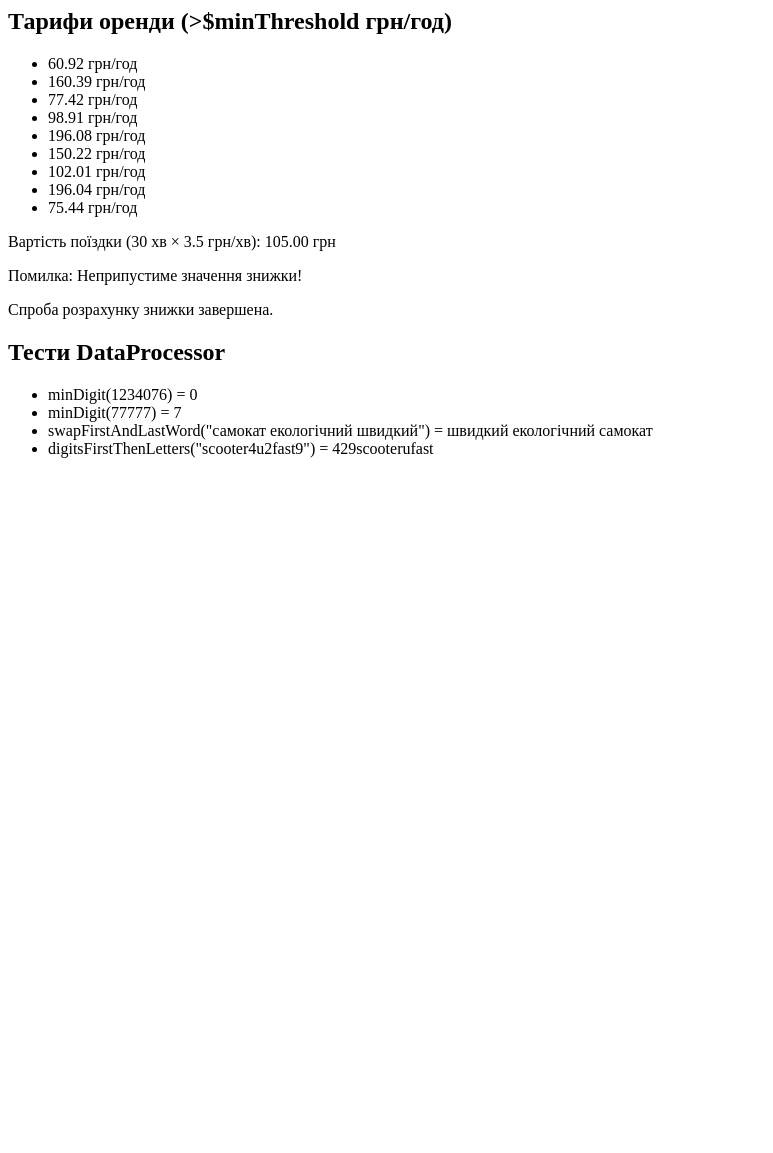
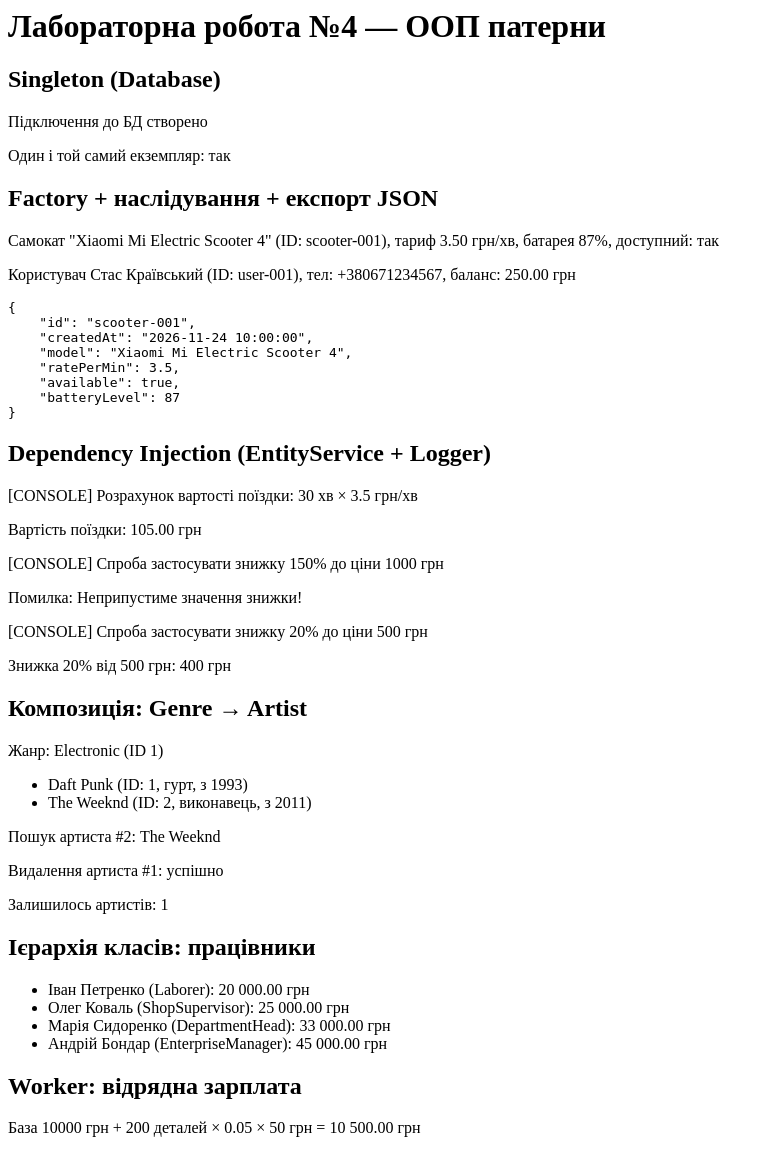
Before and after one commit to farp1n/php-ci-cd, a PHP site: page / in a window 1280 px wide. Shown: the whole page, without its empty margins (0-773 px from the left). Before the commit the page ends 458 px from the top, so only its background shows below. Run offline with PHP 8.4, Linux system fonts and the light colour scheme.

Commit message:
Реалізовано ООП архітектуру та патерни (Fixes #11) (#12)

```diff
--- /dev/null
+++ b/app/Core/Database.php
@@ -0,0 +1,27 @@
+<?php
+
+declare(strict_types=1);
+
+namespace App\Core;
+
+final class Database
+{
+    private static ?self $instance = null;
+
+    private function __construct()
+    {
+        echo "Підключення до БД створено\n";
+    }
+
+    private function __clone() {}
+
+    public function __wakeup(): void
+    {
+        throw new \LogicException('Cannot unserialize singleton');
+    }
+
+    public static function getInstance(): self
+    {
+        return self::$instance ??= new self;
+    }
+}
--- /dev/null
+++ b/app/Core/EntityFactory.php
@@ -0,0 +1,38 @@
+<?php
+
+declare(strict_types=1);
+
+namespace App\Core;
+
+use App\Models\AbstractEntity;
+use App\Models\Scooter;
+use App\Models\User;
+use InvalidArgumentException;
+
+class EntityFactory
+{
+    /**
+     * @param  array<string, mixed>  $data
+     */
+    public static function createEntity(string $type, array $data): AbstractEntity
+    {
+        return match ($type) {
+            'scooter' => new Scooter(
+                id: $data['id'],
+                createdAt: $data['createdAt'],
+                model: $data['model'],
+                ratePerMin: $data['ratePerMin'],
+                available: $data['available'],
+                batteryLevel: $data['batteryLevel'],
+            ),
+            'user' => new User(
+                id: $data['id'],
+                createdAt: $data['createdAt'],
+                name: $data['name'],
+                phone: $data['phone'],
+                balance: $data['balance'],
+            ),
+            default => throw new InvalidArgumentException("Невідомий тип сутності: {$type}"),
+        };
+    }
+}
--- /dev/null
+++ b/app/Interfaces/ExportableInterface.php
@@ -0,0 +1,10 @@
+<?php
+
+declare(strict_types=1);
+
+namespace App\Interfaces;
+
+interface ExportableInterface
+{
+    public function exportToJson(): string;
+}
--- /dev/null
+++ b/app/Interfaces/LoggerInterface.php
@@ -0,0 +1,10 @@
+<?php
+
+declare(strict_types=1);
+
+namespace App\Interfaces;
+
+interface LoggerInterface
+{
+    public function log(string $message): void;
+}
--- /dev/null
+++ b/app/Models/AbstractEntity.php
@@ -0,0 +1,15 @@
+<?php
+
+declare(strict_types=1);
+
+namespace App\Models;
+
+abstract class AbstractEntity
+{
+    public function __construct(
+        protected string $id,
+        protected string $createdAt,
+    ) {}
+
+    abstract public function getDetails(): string;
+}
--- /dev/null
+++ b/app/Models/Scooter.php
@@ -0,0 +1,36 @@
+<?php
+
+declare(strict_types=1);
+
+namespace App\Models;
+
+use App\Interfaces\ExportableInterface;
+use App\Traits\JsonExportTrait;
+
+class Scooter extends AbstractEntity implements ExportableInterface
+{
+    use JsonExportTrait;
+
+    public function __construct(
+        string $id,
+        string $createdAt,
+        private string $model,
+        private float $ratePerMin,
+        private bool $available,
+        private int $batteryLevel,
+    ) {
+        parent::__construct($id, $createdAt);
+    }
+
+    public function getDetails(): string
+    {
+        return sprintf(
+            'Самокат "%s" (ID: %s), тариф %.2f грн/хв, батарея %d%%, доступний: %s',
+            $this->model,
+            $this->id,
+            $this->ratePerMin,
+            $this->batteryLevel,
+            $this->available ? 'так' : 'ні',
+        );
+    }
+}
--- /dev/null
+++ b/app/Models/User.php
@@ -0,0 +1,34 @@
+<?php
+
+declare(strict_types=1);
+
+namespace App\Models;
+
+use App\Interfaces\ExportableInterface;
+use App\Traits\JsonExportTrait;
+
+class User extends AbstractEntity implements ExportableInterface
+{
+    use JsonExportTrait;
+
+    public function __construct(
+        string $id,
+        string $createdAt,
+        private string $name,
+        private string $phone,
+        private float $balance,
+    ) {
+        parent::__construct($id, $createdAt);
+    }
+
+    public function getDetails(): string
+    {
+        return sprintf(
+            'Користувач %s (ID: %s), тел: %s, баланс: %.2f грн',
+            $this->name,
+            $this->id,
+            $this->phone,
+            $this->balance,
+        );
+    }
+}
--- /dev/null
+++ b/app/Services/ConsoleLogger.php
@@ -0,0 +1,15 @@
+<?php
+
+declare(strict_types=1);
+
+namespace App\Services;
+
+use App\Interfaces\LoggerInterface;
+
+class ConsoleLogger implements LoggerInterface
+{
+    public function log(string $message): void
+    {
+        echo '[CONSOLE] '.$message.PHP_EOL;
+    }
+}
--- a/app/Services/EntityService.php
+++ b/app/Services/EntityService.php
@@ -2,10 +2,17 @@
 
 declare(strict_types=1);
 
-/**
- * Бізнес-логіка сутності Scooter (мікромобільність):
- * розрахунок вартості поїздки та застосування знижки.
- */
+namespace App\Services;
+
+use App\Interfaces\LoggerInterface;
+use Exception;
+use InvalidArgumentException;
+
+class EntityService
+{
+    public function __construct(
+        private LoggerInterface $logger,
+    ) {}
 
     /**
      * Розраховує вартість поїздки на самокаті.
@@ -14,8 +21,10 @@ declare(strict_types=1);
      * @param  float  $ratePerMin  тариф за хвилину (грн)
      * @return float вартість поїздки (грн)
      */
-function calculateRideCost(int $minutes, float $ratePerMin): float
+    public function calculateRideCost(int $minutes, float $ratePerMin): float
     {
+        $this->logger->log("Розрахунок вартості поїздки: {$minutes} хв × {$ratePerMin} грн/хв");
+
         if ($minutes <= 0) {
             throw new InvalidArgumentException('Тривалість поїздки має бути додатною!');
         }
@@ -35,11 +44,14 @@ function calculateRideCost(int $minutes, float $ratePerMin): float
      *
      * @throws Exception якщо знижка поза допустимим діапазоном
      */
-function applyDiscount(float $price, float $discount): float
+    public function applyDiscount(float $price, float $discount): float
     {
+        $this->logger->log("Спроба застосувати знижку {$discount}% до ціни {$price} грн");
+
         if ($discount < 0 || $discount > 100) {
             throw new Exception('Неприпустиме значення знижки!');
         }
 
         return $price - ($price * ($discount / 100));
     }
+}
--- /dev/null
+++ b/app/Tasks/Artist.php
@@ -0,0 +1,46 @@
+<?php
+
+declare(strict_types=1);
+
+namespace App\Tasks;
+
+class Artist
+{
+    public function __construct(
+        private int $id,
+        private string $name,
+        private bool $isBand,
+        private int $startYear,
+    ) {}
+
+    public function getId(): int
+    {
+        return $this->id;
+    }
+
+    public function getName(): string
+    {
+        return $this->name;
+    }
+
+    public function isBand(): bool
+    {
+        return $this->isBand;
+    }
+
+    public function getStartYear(): int
+    {
+        return $this->startYear;
+    }
+
+    public function getDetails(): string
+    {
+        return sprintf(
+            '%s (ID: %d, %s, з %d)',
+            $this->name,
+            $this->id,
+            $this->isBand ? 'гурт' : 'виконавець',
+            $this->startYear,
+        );
+    }
+}
--- /dev/null
+++ b/app/Tasks/DepartmentHead.php
@@ -0,0 +1,23 @@
+<?php
+
+declare(strict_types=1);
+
+namespace App\Tasks;
+
+class DepartmentHead extends ShopSupervisor
+{
+    public function __construct(
+        int $id,
+        string $name,
+        float $baseSalary,
+        float $shopBonus,
+        private float $departmentBonus,
+    ) {
+        parent::__construct($id, $name, $baseSalary, $shopBonus);
+    }
+
+    public function calculateSalary(): float
+    {
+        return parent::calculateSalary() + $this->departmentBonus;
+    }
+}
--- /dev/null
+++ b/app/Tasks/Employee.php
@@ -0,0 +1,26 @@
+<?php
+
+declare(strict_types=1);
+
+namespace App\Tasks;
+
+abstract class Employee
+{
+    public function __construct(
+        protected int $id,
+        protected string $name,
+        protected float $baseSalary,
+    ) {}
+
+    abstract public function calculateSalary(): float;
+
+    public function getName(): string
+    {
+        return $this->name;
+    }
+
+    public function getRole(): string
+    {
+        return static::class;
+    }
+}
--- /dev/null
+++ b/app/Tasks/EnterpriseManager.php
@@ -0,0 +1,24 @@
+<?php
+
+declare(strict_types=1);
+
+namespace App\Tasks;
+
+class EnterpriseManager extends DepartmentHead
+{
+    public function __construct(
+        int $id,
+        string $name,
+        float $baseSalary,
+        float $shopBonus,
+        float $departmentBonus,
+        private float $enterpriseBonus,
+    ) {
+        parent::__construct($id, $name, $baseSalary, $shopBonus, $departmentBonus);
+    }
+
+    public function calculateSalary(): float
+    {
+        return parent::calculateSalary() + $this->enterpriseBonus;
+    }
+}
--- /dev/null
+++ b/app/Tasks/Genre.php
@@ -0,0 +1,69 @@
+<?php
+
+declare(strict_types=1);
+
+namespace App\Tasks;
+
+class Genre
+{
+    /** @var Artist[] */
+    private array $artists = [];
+
+    public function __construct(
+        private int $genreId,
+        private string $name,
+    ) {}
+
+    public function getGenreId(): int
+    {
+        return $this->genreId;
+    }
+
+    public function getName(): string
+    {
+        return $this->name;
+    }
+
+    public function addArtist(Artist $artist): void
+    {
+        foreach ($this->artists as $existing) {
+            if ($existing->getId() === $artist->getId()) {
+                return;
+            }
+        }
+        $this->artists[] = $artist;
+    }
+
+    public function removeArtist(int $id): bool
+    {
+        foreach ($this->artists as $index => $artist) {
+            if ($artist->getId() === $id) {
+                unset($this->artists[$index]);
+                $this->artists = array_values($this->artists);
+
+                return true;
+            }
+        }
+
+        return false;
+    }
+
+    public function findArtist(int $id): ?Artist
+    {
+        foreach ($this->artists as $artist) {
+            if ($artist->getId() === $id) {
+                return $artist;
+            }
+        }
+
+        return null;
+    }
+
+    /**
+     * @return Artist[]
+     */
+    public function getArtists(): array
+    {
+        return $this->artists;
+    }
+}
--- /dev/null
+++ b/app/Tasks/Laborer.php
@@ -0,0 +1,13 @@
+<?php
+
+declare(strict_types=1);
+
+namespace App\Tasks;
+
+class Laborer extends Employee
+{
+    public function calculateSalary(): float
+    {
+        return $this->baseSalary;
+    }
+}
--- /dev/null
+++ b/app/Tasks/ShopSupervisor.php
@@ -0,0 +1,22 @@
+<?php
+
+declare(strict_types=1);
+
+namespace App\Tasks;
+
+class ShopSupervisor extends Laborer
+{
+    public function __construct(
+        int $id,
+        string $name,
+        float $baseSalary,
+        private float $shopBonus,
+    ) {
+        parent::__construct($id, $name, $baseSalary);
+    }
+
+    public function calculateSalary(): float
+    {
+        return parent::calculateSalary() + $this->shopBonus;
+    }
+}
--- /dev/null
+++ b/app/Tasks/Worker.php
@@ -0,0 +1,21 @@
+<?php
+
+declare(strict_types=1);
+
+namespace App\Tasks;
+
+class Worker
+{
+    public function __construct(
+        private readonly float $baseRate,
+        private readonly float $piecePrice,
+    ) {}
+
+    /**
+     * Зарплата = $Base + ($PCount * 0.05 * $PP)
+     */
+    public function calculateSalary(int $partsCount): float
+    {
+        return $this->baseRate + ($partsCount * 0.05 * $this->piecePrice);
+    }
+}
--- /dev/null
+++ b/app/Traits/JsonExportTrait.php
@@ -0,0 +1,16 @@
+<?php
+
+declare(strict_types=1);
+
+namespace App\Traits;
+
+trait JsonExportTrait
+{
+    public function exportToJson(): string
+    {
+        return json_encode(
+            get_object_vars($this),
+            JSON_UNESCAPED_UNICODE | JSON_PRETTY_PRINT | JSON_THROW_ON_ERROR,
+        );
+    }
+}
--- a/index.php
+++ b/index.php
@@ -2,50 +2,94 @@
 
 declare(strict_types=1);
 
-use Faker\Factory;
+use App\Core\Database;
+use App\Core\EntityFactory;
+use App\Services\ConsoleLogger;
+use App\Services\EntityService;
+use App\Tasks\Artist;
+use App\Tasks\DepartmentHead;
+use App\Tasks\EnterpriseManager;
+use App\Tasks\Genre;
+use App\Tasks\Laborer;
+use App\Tasks\ShopSupervisor;
+use App\Tasks\Worker;
 
 require_once __DIR__.'/vendor/autoload.php';
-require_once __DIR__.'/app/Services/EntityService.php';
-require_once __DIR__.'/app/Services/DataProcessor.php';
 
-$faker = Factory::create();
+echo '<h1>Лабораторна робота №4 — ООП патерни</h1>';
 
-$prices = [];
-for ($i = 0; $i < 10; $i++) {
-    $prices[] = $faker->randomFloat(2, 20, 200);
+// Singleton
+echo '<h2>Singleton (Database)</h2>';
+$db1 = Database::getInstance();
+$db2 = Database::getInstance();
+echo '<p>Один і той самий екземпляр: '.($db1 === $db2 ? 'так' : 'ні').'</p>';
+
+// Factory + AbstractEntity + JsonExportTrait
+echo '<h2>Factory + наслідування + експорт JSON</h2>';
+$scooter = EntityFactory::createEntity('scooter', [
+    'id' => 'scooter-001',
+    'createdAt' => '2026-11-24 10:00:00',
+    'model' => 'Xiaomi Mi Electric Scooter 4',
+    'ratePerMin' => 3.5,
+    'available' => true,
+    'batteryLevel' => 87,
+]);
+$user = EntityFactory::createEntity('user', [
+    'id' => 'user-001',
+    'createdAt' => '2026-11-24 10:05:00',
+    'name' => 'Стас Краївський',
+    'phone' => '+380671234567',
+    'balance' => 250.0,
+]);
+echo '<p>'.$scooter->getDetails().'</p>';
+echo '<p>'.$user->getDetails().'</p>';
+echo '<pre>'.$scooter->exportToJson().'</pre>';
+
+// Dependency Injection
+echo '<h2>Dependency Injection (EntityService + Logger)</h2>';
+$service = new EntityService(new ConsoleLogger);
+$cost = $service->calculateRideCost(30, 3.5);
+echo '<p>Вартість поїздки: '.number_format($cost, 2, '.', ' ').' грн</p>';
+try {
+    $service->applyDiscount(1000.0, 150.0);
+} catch (Exception $e) {
+    echo '<p>Помилка: '.$e->getMessage().'</p>';
 }
+echo '<p>Знижка 20% від 500 грн: '.$service->applyDiscount(500.0, 20.0).' грн</p>';
 
-$minThreshold = 50.0;
+// Варіант 17 — Табл. 4.2: композиція Artist/Genre
+echo '<h2>Композиція: Genre → Artist</h2>';
+$genre = new Genre(1, 'Electronic');
+$genre->addArtist(new Artist(1, 'Daft Punk', true, 1993));
+$genre->addArtist(new Artist(2, 'The Weeknd', false, 2011));
+$genre->addArtist(new Artist(1, 'Daft Punk', true, 1993)); // дублікат ігнорується
+echo '<p>Жанр: '.$genre->getName().' (ID '.$genre->getGenreId().')</p><ul>';
+foreach ($genre->getArtists() as $artist) {
+    echo '<li>'.$artist->getDetails().'</li>';
+}
+echo '</ul>';
+echo '<p>Пошук артиста #2: '.($genre->findArtist(2)?->getName() ?? 'не знайдено').'</p>';
+echo '<p>Видалення артиста #1: '.($genre->removeArtist(1) ? 'успішно' : 'помилка').'</p>';
+echo '<p>Залишилось артистів: '.count($genre->getArtists()).'</p>';
 
-$filteredPrices = array_filter($prices, function (float $price) use ($minThreshold): bool {
-    return $price > $minThreshold;
-});
-
-echo '<h2>Тарифи оренди (>$minThreshold грн/год)</h2><ul>';
-foreach ($filteredPrices as $price) {
-    echo '<li>'.number_format($price, 2, '.', ' ').' грн/год</li>';
+// Варіант 17 — Табл. 4.3: ієрархія працівників
+echo '<h2>Ієрархія класів: працівники</h2>';
+$employees = [
+    new Laborer(1, 'Іван Петренко', 20000.0),
+    new ShopSupervisor(2, 'Олег Коваль', 20000.0, 5000.0),
+    new DepartmentHead(3, 'Марія Сидоренко', 20000.0, 5000.0, 8000.0),
+    new EnterpriseManager(4, 'Андрій Бондар', 20000.0, 5000.0, 8000.0, 12000.0),
+];
+echo '<ul>';
+foreach ($employees as $employee) {
+    $role = substr(strrchr($employee::class, '\\'), 1);
+    echo '<li>'.$employee->getName().' ('.$role.'): '
+        .number_format($employee->calculateSalary(), 2, '.', ' ').' грн</li>';
 }
 echo '</ul>';
 
-$minutes = 30;
-$ratePerMin = 3.5;
-echo '<p>Вартість поїздки ('.$minutes.' хв × '.$ratePerMin.' грн/хв): '
-    .number_format(calculateRideCost($minutes, $ratePerMin), 2, '.', ' ').' грн</p>';
-
-try {
-    applyDiscount(1000.0, 150.0);
-} catch (Exception $e) {
-    echo '<p>Помилка: '.htmlspecialchars($e->getMessage(), ENT_QUOTES, 'UTF-8').'</p>';
-} finally {
-    echo '<p>Спроба розрахунку знижки завершена.</p>';
-}
-
-echo '<h2>Тести DataProcessor</h2>';
-echo '<ul>';
-echo '<li>minDigit(1234076) = '.minDigit(1234076).'</li>';
-echo '<li>minDigit(77777) = '.minDigit(77777).'</li>';
-echo '<li>swapFirstAndLastWord("самокат екологічний швидкий") = '
-    .swapFirstAndLastWord('самокат екологічний швидкий').'</li>';
-echo '<li>digitsFirstThenLetters("scooter4u2fast9") = '
-    .digitsFirstThenLetters('scooter4u2fast9').'</li>';
-echo '</ul>';
+// Варіант 17 — Табл. 4.4: Worker з формулою зарплати
+echo '<h2>Worker: відрядна зарплата</h2>';
+$worker = new Worker(10000.0, 50.0);
+echo '<p>База 10000 грн + 200 деталей × 0.05 × 50 грн = '
+    .number_format($worker->calculateSalary(200), 2, '.', ' ').' грн</p>';
```
Also changed, not shown: app/Services/FileLogger.php (added, +25 -0 lines). Lines whose indentation alone changed are shown as unchanged.
